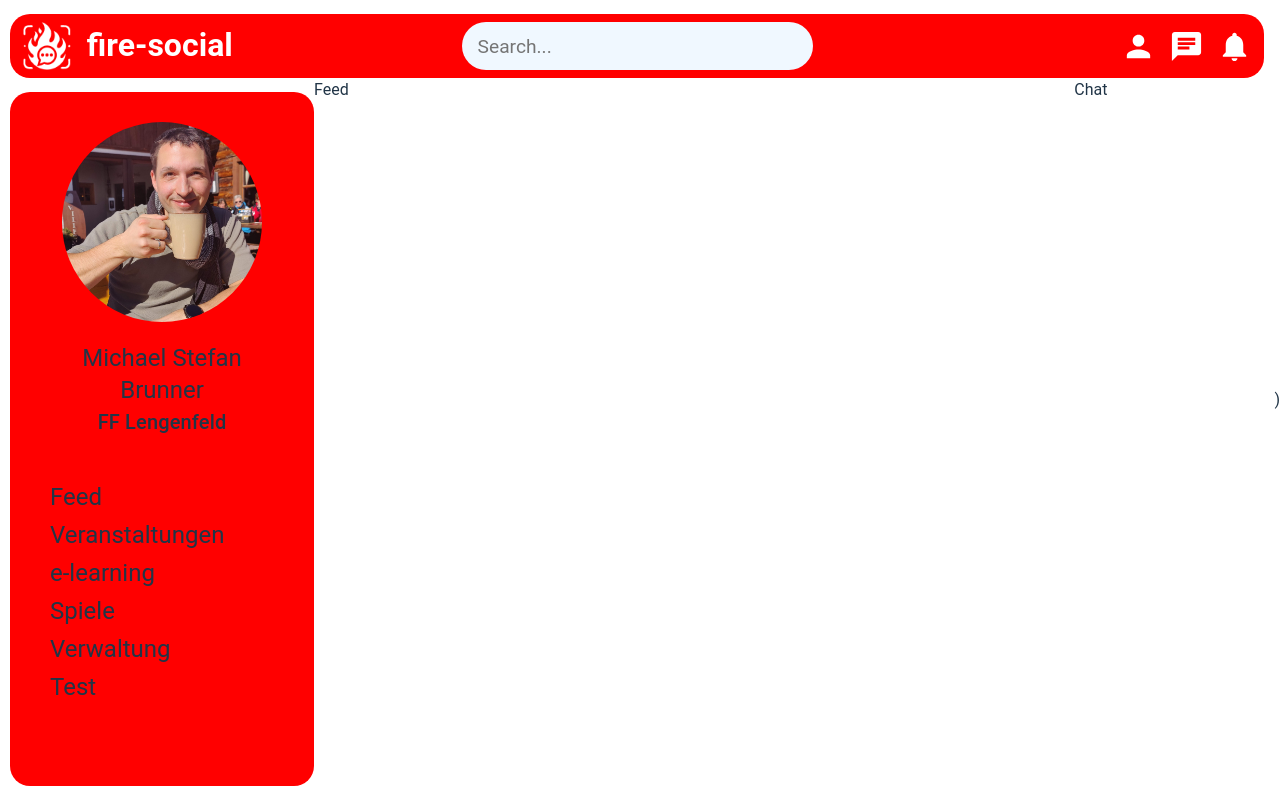
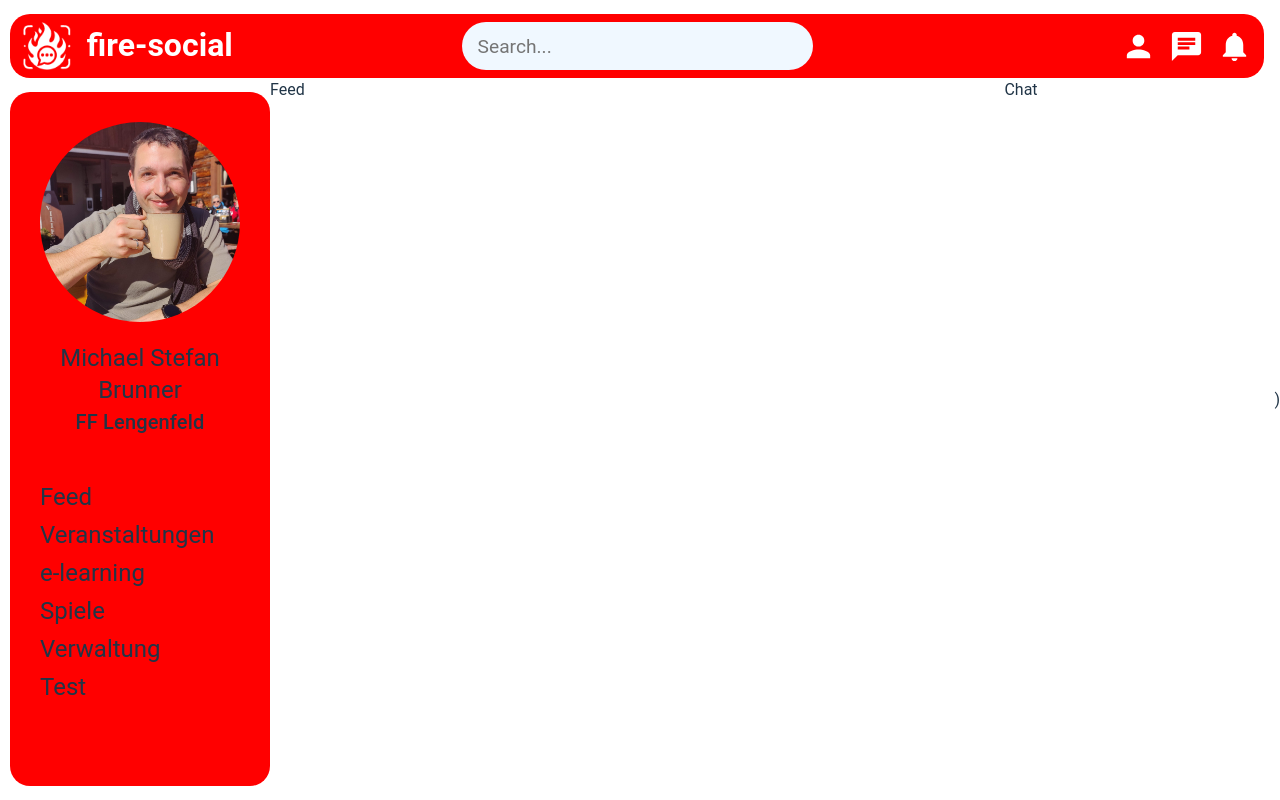
Before and after one commit to smox/fire-social, a React (Vite) app in the folder frontend/: page / in a window 1280 px wide. Built offline with nearby package versions, Linux system fonts and the light colour scheme; the HTML template or start-up script is replaced by a standard one.

Commit message:
Menu set to fixed width

```diff
--- a/frontend/src/Content/Chat/Chat.css
+++ b/frontend/src/Content/Chat/Chat.css
@@ -1,3 +1,3 @@
 .chat-wrapper {
-    flex: 1;
+    width: 260px;
 }
--- a/frontend/src/Content/Content.css
+++ b/frontend/src/Content/Content.css
@@ -1,4 +1,6 @@
 .content {
+    flex-grow: 1;
+
     display: flex;
     flex-direction: row;
     width: 100%;
--- a/frontend/src/Content/Menu/Menu.css
+++ b/frontend/src/Content/Menu/Menu.css
@@ -1,11 +1,10 @@
 .menu-wrapper {
-    flex: 1.6;
+    width: 260px;
 }
 
 .menu {
     display: flex;
     flex-direction: column;
-    align-items: center;
     width: 100%;
     margin: 14px 0 14px 0;
     height:calc(100% - 14px);
@@ -32,7 +31,8 @@
     width: 100%;
     height: 100%;
 
-    margin-top: 10px;
+    padding-left: 0;
+    margin: 10px 0 10px 30px;
     list-style: none;
 }
 
@@ -44,6 +44,12 @@
     display: inline-block;
     padding: 5px 0;
     line-height: normal; /* Verhindert unerwünschtes Strecken */
+}
+
+.menu .menu-list .menu-list__item a {
+    display: flex;
+    align-items: center;
+    justify-content: center;
 }
 
 .menu-list__item::before {
--- a/frontend/src/index.css
+++ b/frontend/src/index.css
@@ -27,12 +27,8 @@ html, body, #root {
 }
 
 a {
-  font-weight: 500;
-  color: #646cff;
+  color: inherit;
   text-decoration: inherit;
-}
-a:hover {
-  color: #535bf2;
 }
 
 body {
```
